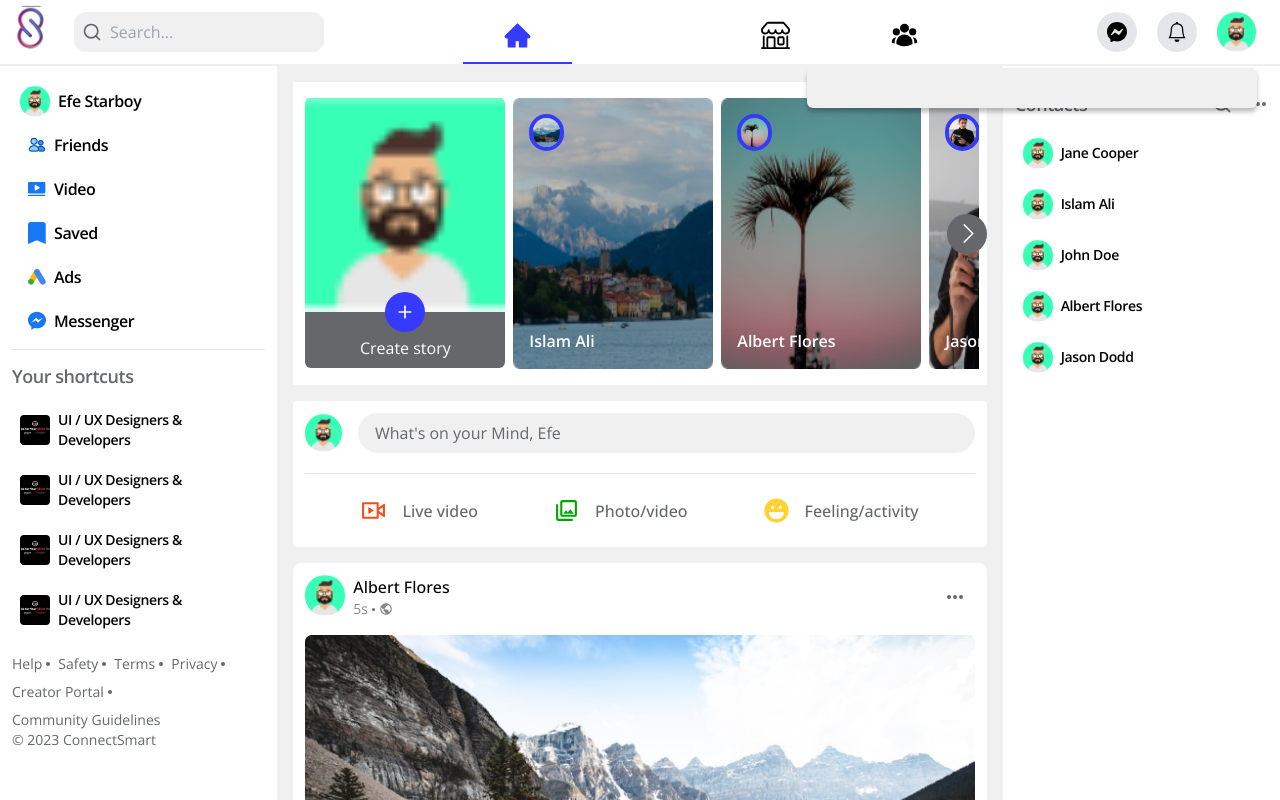
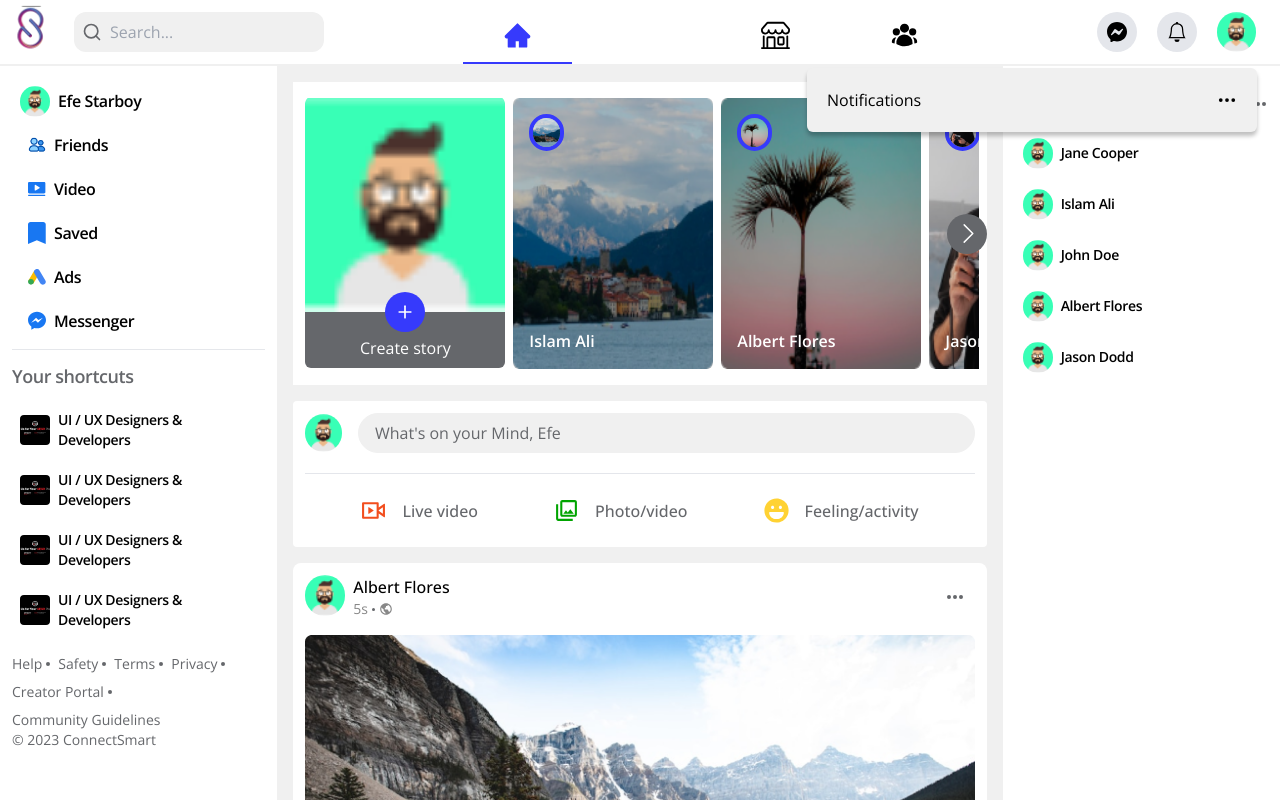
Before and after one commit to asiughuslyvesterobus/social_app, a Next.js app in the folder client/: page / in a window 1280 px wide. Built offline with nearby package versions, Linux system fonts and the light colour scheme; some icons are missing.

Commit message:
working on notification box

```diff
--- a/client/components/Navbar.tsx
+++ b/client/components/Navbar.tsx
@@ -85,13 +85,17 @@ const Navbar = () => {
         <span
           onClick={() => setNotificationShow((prev) => !prev)}
           className={`group relative w-10 h-10 flex items-center justify-center rounded-full cursor-pointer ${
-            notificationShow === true ? "bg-primary/90 text-white" : "bg-btngray"
+            notificationShow === true
+              ? "bg-primary/90 text-white"
+              : "bg-btngray"
           } transition-all duration-300`}
         >
           <BsBell size={20} />
-          <span className="group-hover:opacity-100 group-hover:scale-100 group-hover:visible scale-0 invisible transition-all opacity-0 absolute top-[50px] bg-btngray py-2 px-4 rounded-xl font-semibold text-sm z-10">
-            Notifications
-          </span>
+          {notificationShow === false && (
+            <span className="group-hover:opacity-100 group-hover:scale-100 group-hover:visible scale-0 invisible transition-all opacity-0 absolute top-[50px] bg-btngray py-2 px-4 rounded-xl font-semibold text-sm z-10">
+              Notifications
+            </span>
+          )}
           <NotificationBox
             show={notificationShow}
             setShow={setNotificationShow}
--- a/client/components/notificationBox/NotificationBox.tsx
+++ b/client/components/notificationBox/NotificationBox.tsx
@@ -29,7 +29,12 @@ const NotificationBox = ({ show, setShow }: NotificationProps) => {
 
   return (
     <div className="absolute w-[300px] tab:w-[450px] flex flex-col items-start justify-start gap-2 bg-bodybg p-5 z-40 top-[140%] shadow-boxShad right-[-150%] rounded-md">
-      <div className="w-full flex items-center justify-between"></div>
+      <div className="w-full flex items-center justify-between gap-5">
+        <h2>Notifications</h2>
+        <span className="cursor-pointer">
+          <BsThreeDots size={20} />
+        </span>
+      </div>
     </div>
   );
 };
```
